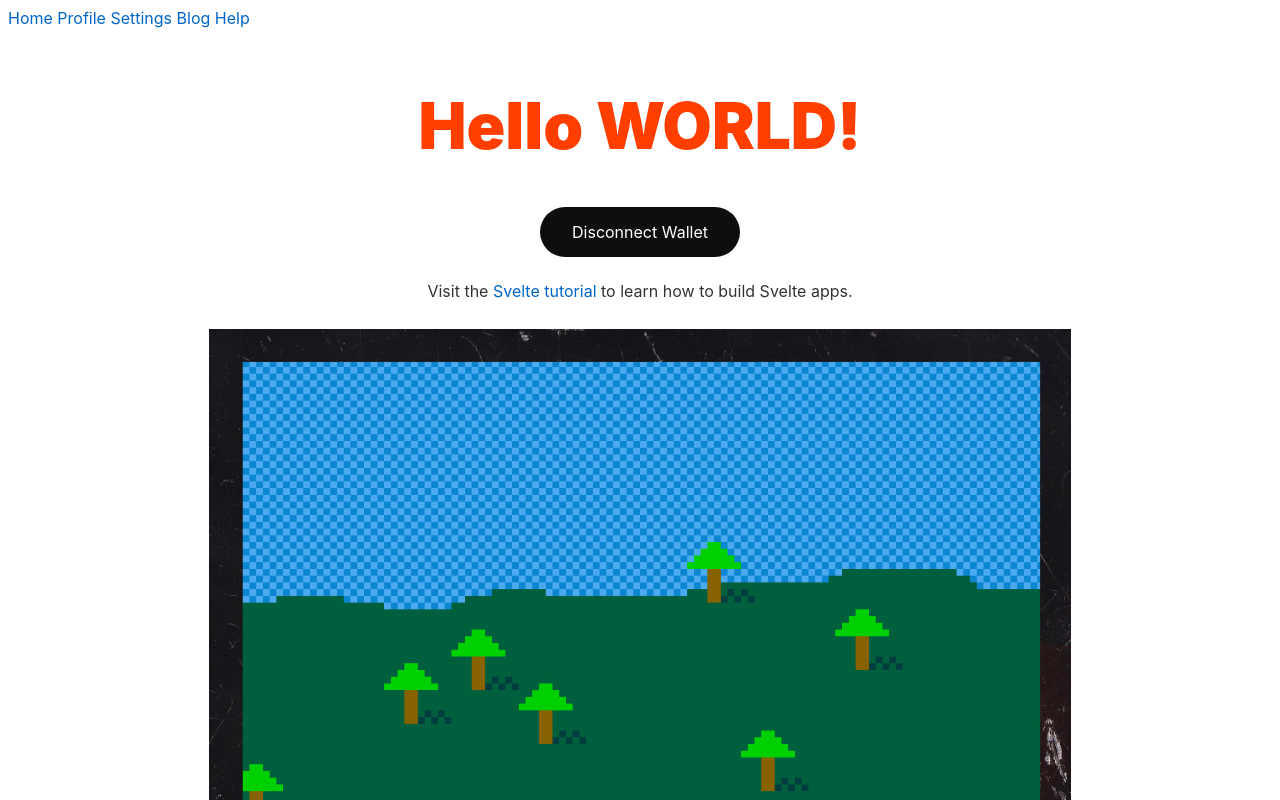
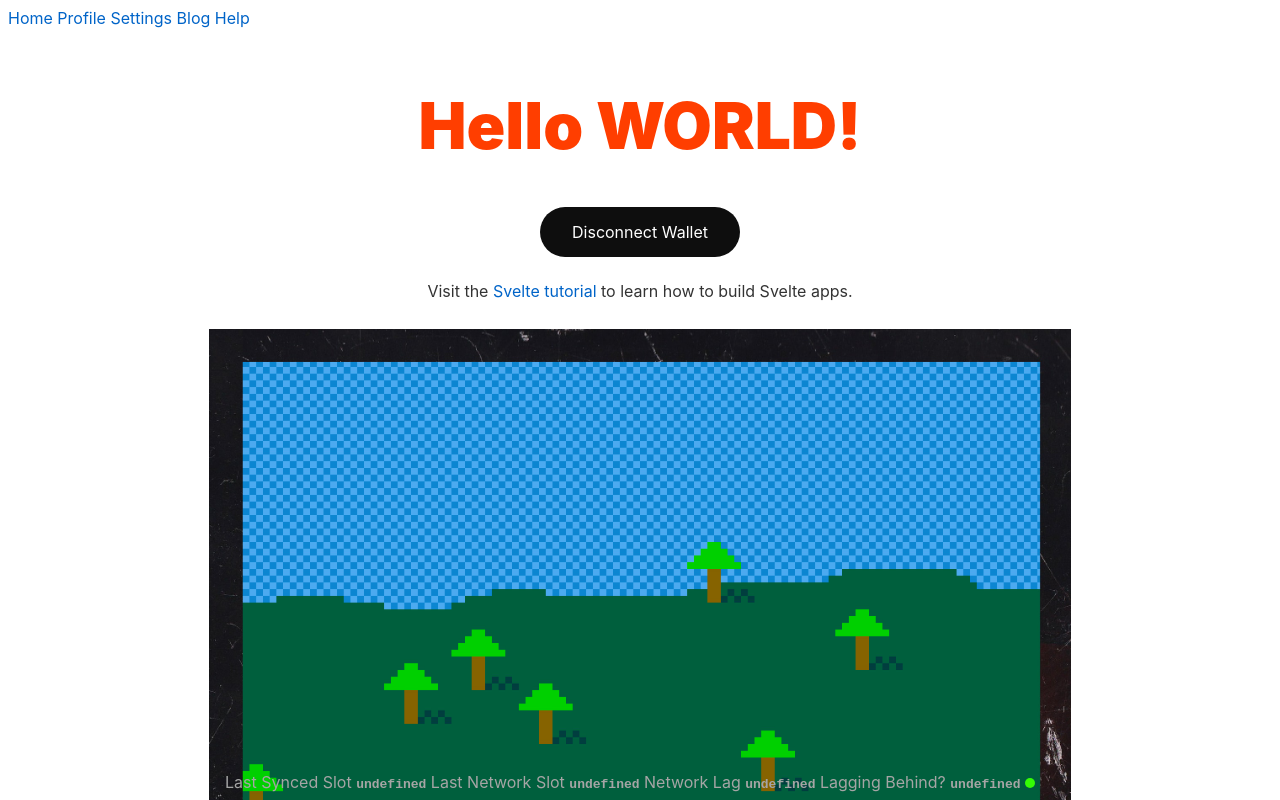
Before and after one commit to schm00g/asset-drop-marketplace, a Svelte app: page / in a window 1280 px wide. Shown: the top 800 px of the page. Built offline with nearby package versions, Linux system fonts and the light colour scheme; no server answers.

Commit message:
network status

```diff
--- /dev/null
+++ b/src/components/SolanaStatus.svelte
@@ -0,0 +1,27 @@
+<script>
+    import { onMount } from "svelte";
+    import { apiData, networkStatus } from '../store.js';
+    import Info from './Info.svelte';
+
+    let statusData = {};
+
+    // promise
+
+    onMount(async () => {
+      fetch("https://prod-api.solana.surf/v1/network-status")
+      .then(response => response.json())
+      .then(data => {
+          statusData = data;
+          apiData.set(data);
+      }).catch(error => {
+        console.log(error);
+        return [];
+      });
+    });
+</script>
+
+<main>
+    {#if statusData}
+        <Info {...statusData}/>
+    {/if}
+</main>
```
